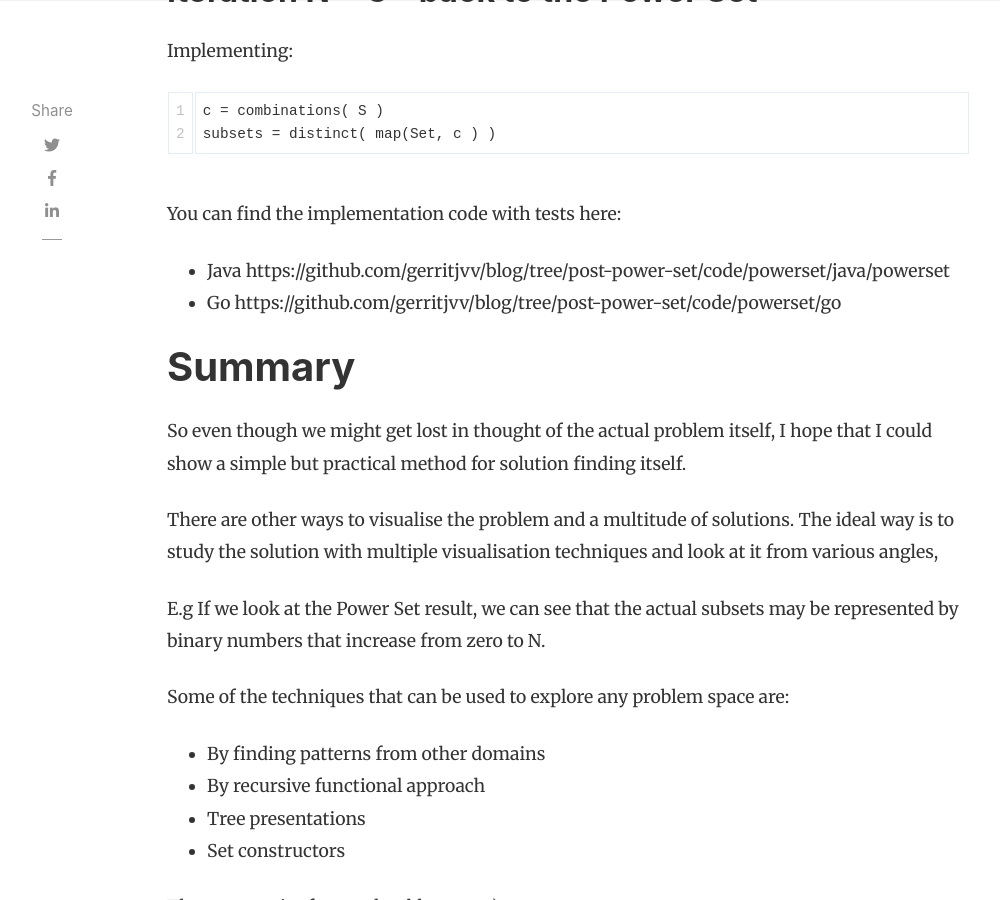
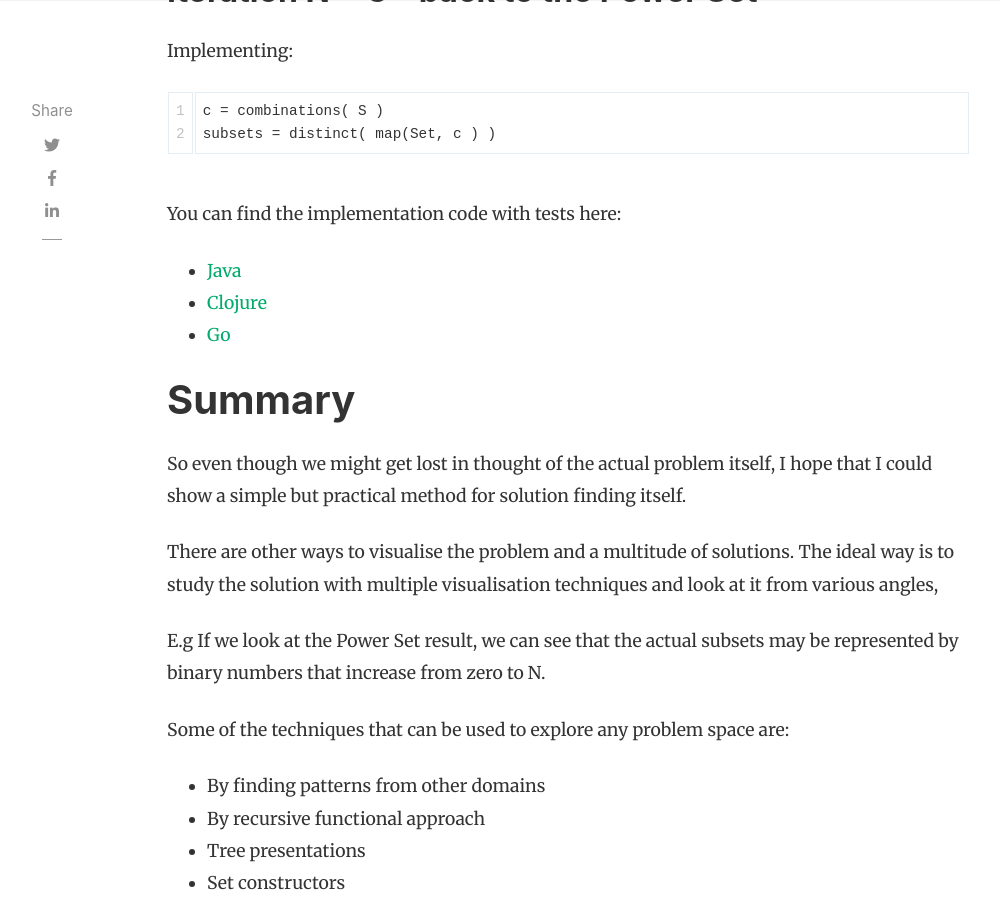
Before and after one commit to gerritjvv/blog, a Jekyll site: the page built from _posts/2019-02-23-methods-of-problem-solving-power-set.md, in a window 1280 px wide and 900 px high, scrolled down 9656 px. Shown: the whole window, without its empty margins (118-1118 px from the left). Built offline with Jekyll 4.4.1, drawn with Linux system fonts in a browser that asks for light colours; nearby versions of some CDN libraries; comment, search, counter and statistics services are not loaded.

Commit message:
update code links

```diff
--- a/_posts/2019-02-23-methods-of-problem-solving-power-set.md
+++ b/_posts/2019-02-23-methods-of-problem-solving-power-set.md
@@ -353,8 +353,9 @@ subsets = distinct( map(Set, c ) )
 
 You can find the implementation code with tests here:
 
-  * Java https://github.com/gerritjvv/blog/tree/post-power-set/code/powerset/java/powerset
-  * Go https://github.com/gerritjvv/blog/tree/post-power-set/code/powerset/go
+  * [Java](https://github.com/gerritjvv/blog/tree/post-power-set/code/powerset/java/powerset)
+  * [Clojure](https://github.com/gerritjvv/blog/tree/post-power-set/code/powerset/clojure/powerset)
+  * [Go](https://github.com/gerritjvv/blog/tree/post-power-set/code/powerset/go)
 
 
 # Summary
```
